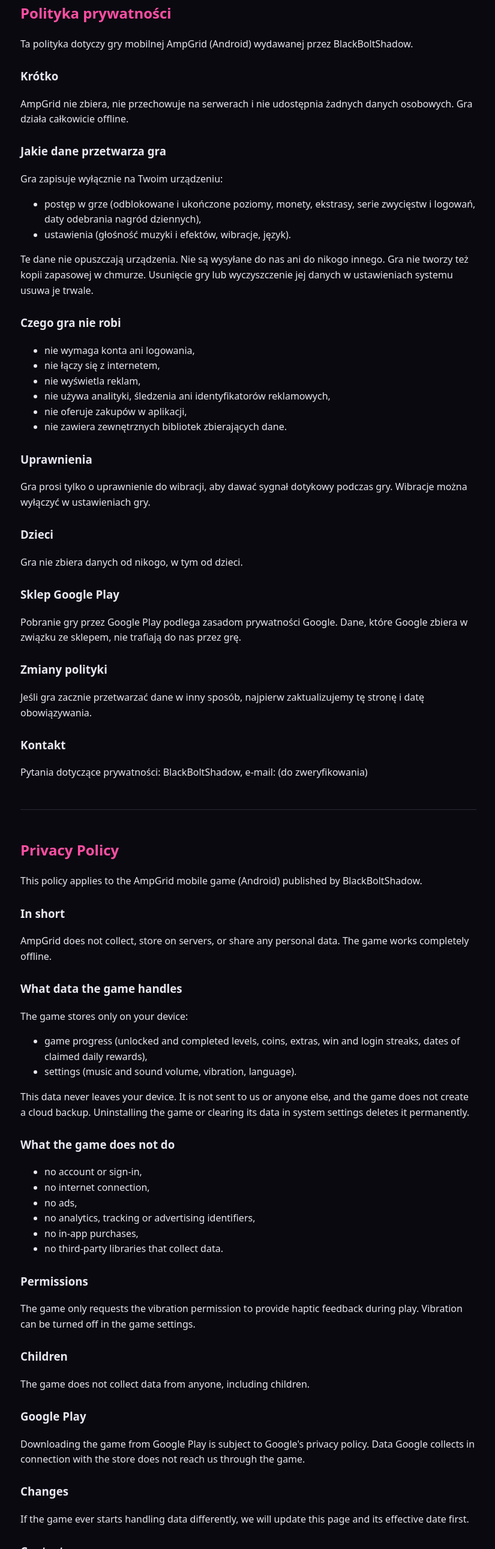
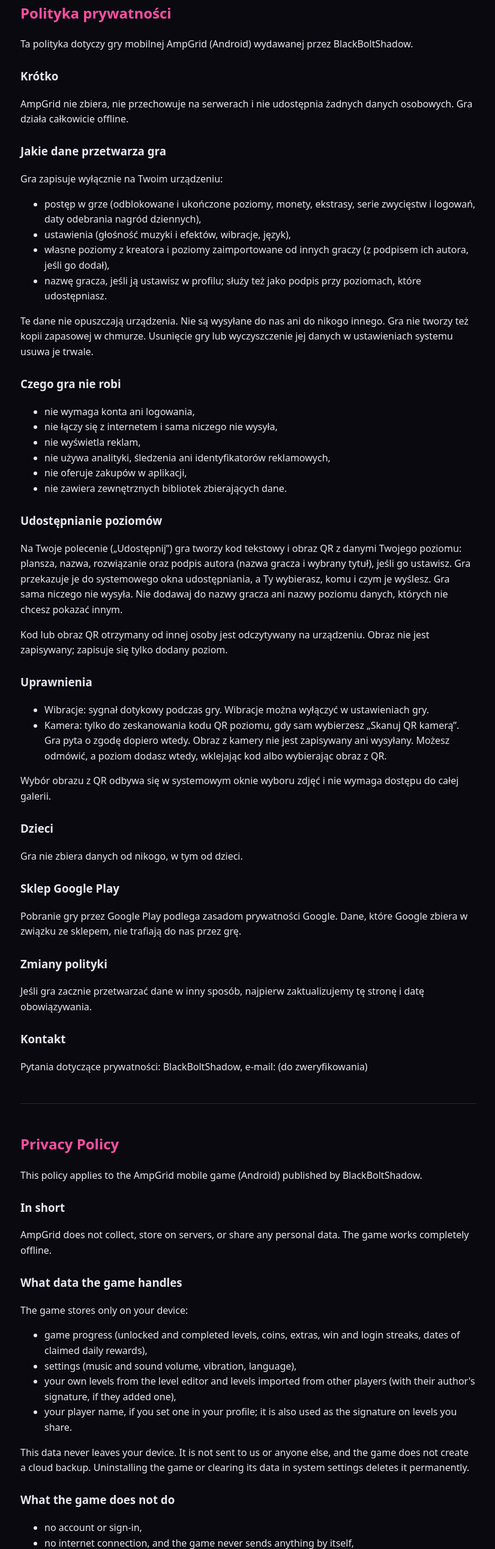
Before and after one commit to blackboltshadow/AmpGrid-Policy, a plain HTML site: page index.html in a window 1280 px wide. Shown: the part 218-2800 px from the top of the page at 60% size, without its empty margins (226-1051 px from the left). Drawn offline with Linux system fonts and the light colour scheme.

Commit message:
docs: polityka prywatności – udostępnianie poziomów, kamera do skanowania QR, nazwa gracza
Co-Authored-By: Claude Opus 5.5 <noreply@anthropic.com>
Claude-Session: https://claude.ai/code/session_01Emk3SzgvP7BfAZDKruLdEF

```diff
--- a/index.html
+++ b/index.html
@@ -33,22 +33,32 @@
 <p>Gra zapisuje wyłącznie na Twoim urządzeniu:</p>
 <ul>
   <li>postęp w grze (odblokowane i ukończone poziomy, monety, ekstrasy, serie zwycięstw i logowań, daty odebrania nagród dziennych),</li>
-  <li>ustawienia (głośność muzyki i efektów, wibracje, język).</li>
+  <li>ustawienia (głośność muzyki i efektów, wibracje, język),</li>
+  <li>własne poziomy z kreatora i poziomy zaimportowane od innych graczy (z podpisem ich autora, jeśli go dodał),</li>
+  <li>nazwę gracza, jeśli ją ustawisz w profilu; służy też jako podpis przy poziomach, które udostępniasz.</li>
 </ul>
 <p>Te dane nie opuszczają urządzenia. Nie są wysyłane do nas ani do nikogo innego. Gra nie tworzy też kopii zapasowej w chmurze. Usunięcie gry lub wyczyszczenie jej danych w ustawieniach systemu usuwa je trwale.</p>
 
 <h3>Czego gra nie robi</h3>
 <ul>
   <li>nie wymaga konta ani logowania,</li>
-  <li>nie łączy się z internetem,</li>
+  <li>nie łączy się z internetem i sama niczego nie wysyła,</li>
   <li>nie wyświetla reklam,</li>
   <li>nie używa analityki, śledzenia ani identyfikatorów reklamowych,</li>
   <li>nie oferuje zakupów w aplikacji,</li>
   <li>nie zawiera zewnętrznych bibliotek zbierających dane.</li>
 </ul>
 
+<h3>Udostępnianie poziomów</h3>
+<p>Na Twoje polecenie („Udostępnij”) gra tworzy kod tekstowy i obraz QR z danymi Twojego poziomu: plansza, nazwa, rozwiązanie oraz podpis autora (nazwa gracza i wybrany tytuł), jeśli go ustawisz. Gra przekazuje je do systemowego okna udostępniania, a Ty wybierasz, komu i czym je wyślesz. Gra sama niczego nie wysyła. Nie dodawaj do nazwy gracza ani nazwy poziomu danych, których nie chcesz pokazać innym.</p>
+<p>Kod lub obraz QR otrzymany od innej osoby jest odczytywany na urządzeniu. Obraz nie jest zapisywany; zapisuje się tylko dodany poziom.</p>
+
 <h3>Uprawnienia</h3>
-<p>Gra prosi tylko o uprawnienie do wibracji, aby dawać sygnał dotykowy podczas gry. Wibracje można wyłączyć w ustawieniach gry.</p>
+<ul>
+  <li>Wibracje: sygnał dotykowy podczas gry. Wibracje można wyłączyć w ustawieniach gry.</li>
+  <li>Kamera: tylko do zeskanowania kodu QR poziomu, gdy sam wybierzesz „Skanuj QR kamerą”. Gra pyta o zgodę dopiero wtedy. Obraz z kamery nie jest zapisywany ani wysyłany. Możesz odmówić, a poziom dodasz wtedy, wklejając kod albo wybierając obraz z QR.</li>
+</ul>
+<p>Wybór obrazu z QR odbywa się w systemowym oknie wyboru zdjęć i nie wymaga dostępu do całej galerii.</p>
 
 <h3>Dzieci</h3>
 <p>Gra nie zbiera danych od nikogo, w tym od dzieci.</p>
@@ -76,22 +86,32 @@
 <p>The game stores only on your device:</p>
 <ul>
   <li>game progress (unlocked and completed levels, coins, extras, win and login streaks, dates of claimed daily rewards),</li>
-  <li>settings (music and sound volume, vibration, language).</li>
+  <li>settings (music and sound volume, vibration, language),</li>
+  <li>your own levels from the level editor and levels imported from other players (with their author's signature, if they added one),</li>
+  <li>your player name, if you set one in your profile; it is also used as the signature on levels you share.</li>
 </ul>
 <p>This data never leaves your device. It is not sent to us or anyone else, and the game does not create a cloud backup. Uninstalling the game or clearing its data in system settings deletes it permanently.</p>
 
 <h3>What the game does not do</h3>
 <ul>
   <li>no account or sign-in,</li>
-  <li>no internet connection,</li>
+  <li>no internet connection, and the game never sends anything by itself,</li>
   <li>no ads,</li>
   <li>no analytics, tracking or advertising identifiers,</li>
   <li>no in-app purchases,</li>
   <li>no third-party libraries that collect data.</li>
 </ul>
 
+<h3>Sharing levels</h3>
+<p>When you tap “Share”, the game creates a text code and a QR image with your level's data: board, name, solution and the author signature (player name and chosen title), if you set one. The game hands them to the system share sheet, and you choose who receives them and how. The game itself sends nothing. Do not put anything in your player name or level name that you do not want others to see.</p>
+<p>A code or QR image you receive from someone else is read on your device. The image is not stored; only the added level is saved.</p>
+
 <h3>Permissions</h3>
-<p>The game only requests the vibration permission to provide haptic feedback during play. Vibration can be turned off in the game settings.</p>
+<ul>
+  <li>Vibration: haptic feedback during play. Vibration can be turned off in the game settings.</li>
+  <li>Camera: only to scan a level's QR code when you choose “Scan QR with camera”. The game asks for permission only at that moment. Camera images are never stored or sent. You can refuse and add the level by pasting the code or picking an image with the QR code instead.</li>
+</ul>
+<p>Picking a QR image uses the system photo picker and does not require access to your whole gallery.</p>
 
 <h3>Children</h3>
 <p>The game does not collect data from anyone, including children.</p>
```
